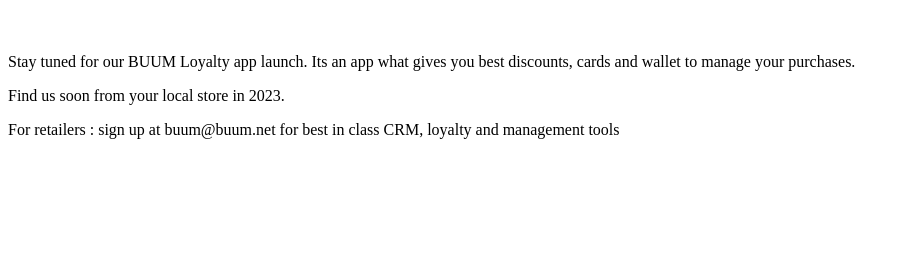
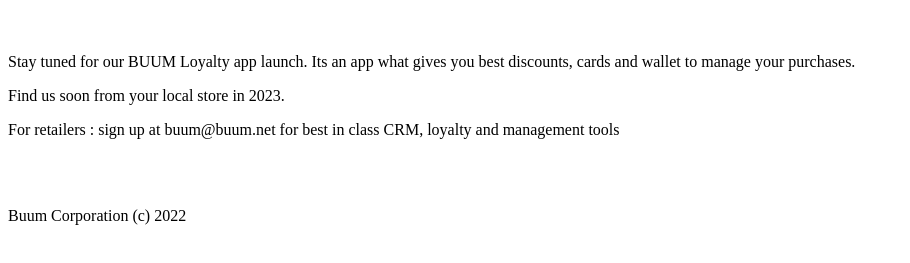
Before and after one commit to buumnet/www, a plain HTML site: page index.html in a window 1280 px wide. Shown: the part 229-492 px from the top of the page, without its empty margins (0-910 px from the left). Drawn offline with Linux system fonts and the light colour scheme.

Commit message:
Update index.html

```diff
--- a/index.html
+++ b/index.html
@@ -44,5 +44,8 @@ function drop(ev) {
     <p id="p1">Stay tuned for our BUUM Loyalty app launch. Its an app what gives you best discounts, cards and wallet to manage your purchases.</p>
     <p id="p1">Find us soon from your local store in 2023.</p>
       <p id="p1">For retailers : sign up at buum@buum.net for best in class CRM, loyalty and management tools</p>
+    <br>
+    <br>
+     <p id="p1">Buum Corporation (c) 2022</p>
 </body>
 </html>
```
